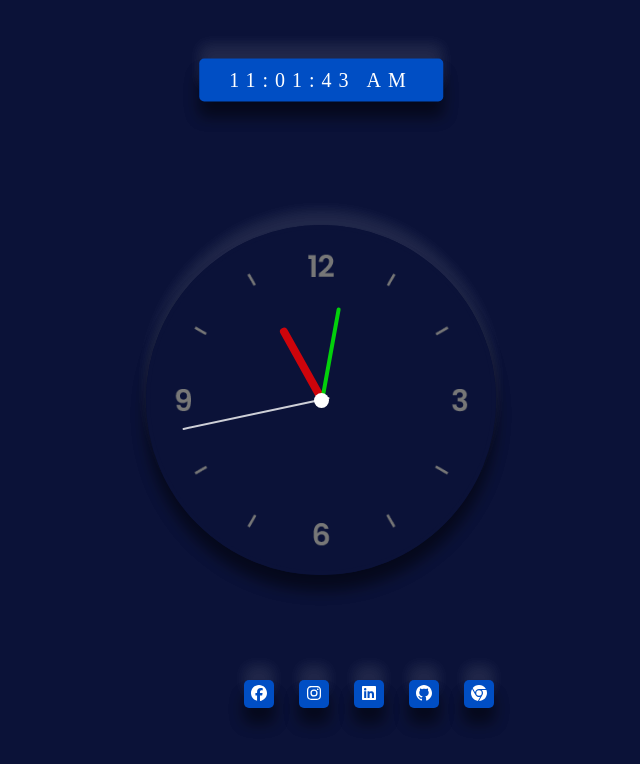
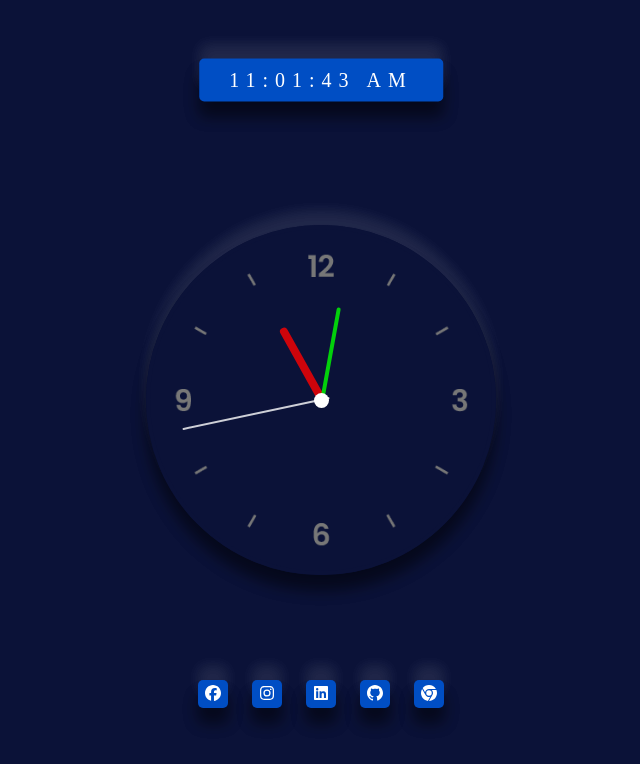
Before and after one commit to alvinz97/Clock, a plain HTML site: page index.html in a window 1280 px wide. Shown: the whole page, without its empty margins (319-959 px from the left). Drawn offline with Linux system fonts and the light colour scheme.

Commit message:
Change styles

```diff
--- a/index.html
+++ b/index.html
@@ -5,7 +5,8 @@
     <meta name="viewport" content="width=device-width, initial-scale=1.0">
     <link rel="stylesheet" href="css/app.min.css">
     <link rel="stylesheet" href="vendor/font-awesome/node_modules/@fortawesome/fontawesome-free/css/all.css">
-    <title>Clock</title>
+    <link rel="shortcut icon" href="images/fav-icon.png">
+    <title>Clock | Rusiru Ashan Kulathunga</title>
 </head>
 <body id="body">
 
@@ -23,8 +24,6 @@
             <div class="sec" id="sec" date-second-hand></div>
         </div>
     </div>
-
-    <br>
 
     <div id="social">
         <a href="https://www.facebook.com/rusiru.alvin97" target="_blank" title="Facebook">
--- a/scss/app.scss
+++ b/scss/app.scss
@@ -162,14 +162,15 @@ body {
 #social {
     position: absolute;
     top: 85%;
-    left: 42%;
+    width: 100%;
     justify-content: center;
     align-items: center;
-    margin: 0 auto;
+    margin: auto;
     display: flex;
 
     div {
-        margin-left: 25px;
+        margin-left: 12px;
+        margin-right: 12px;
         background: $digital-clock-bg;
         padding: 5px;
         color: $second-hand;
```
Also changed, not shown: css/app.min.css, images/fav-icon.png (added).
